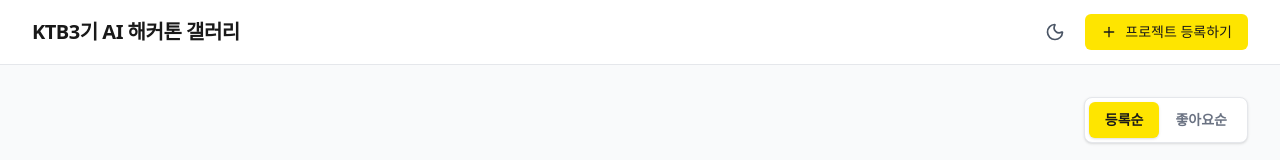
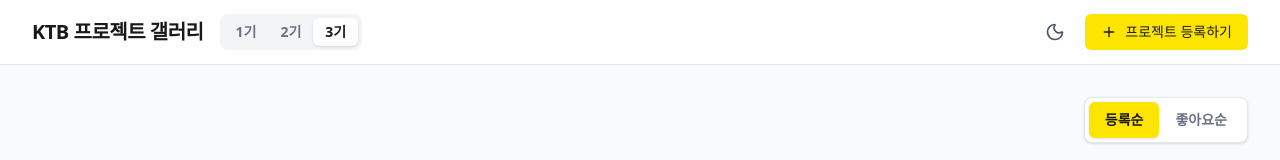
Before and after one commit to kiwinam/ktb-hackerton-dashboard, a React (Vite) app: page / in a window 1280 px wide. Shown: the top 160 px of the page. Built offline with nearby package versions, Linux system fonts and the light colour scheme; no server answers; the database is empty.

Commit message:
feat: 기수별 관리 기능 추가

```diff
--- a/index.html
+++ b/index.html
@@ -3,7 +3,7 @@
 <meta charset="UTF-8" />
 <link rel="icon" type="image/svg+xml" href="/ktb_favicon.svg" />
 <meta name="viewport" content="width=device-width, initial-scale=1.0" />
-<title>KTB AI 해커톤 갤러리</title>
+<title>KTB 프로젝트 갤러리</title>
 <meta name="description" content="카카오 테크 부트캠프 해커톤 프로젝트 갤러리입니다.">
 <meta property="og:title" content="KTB 3기 AI 해커톤 갤러리">
 <meta property="og:description" content="카카오 테크 부트캠프 해커톤 프로젝트 갤러리입니다.">
--- a/src/App.jsx
+++ b/src/App.jsx
@@ -108,7 +108,14 @@ function App() {
 
 
 
-  const sortedProjects = [...projects].sort((a, b) => {
+  // Generation State
+  const [selectedGeneration, setSelectedGeneration] = useState(3);
+
+  // ... (existing code)
+
+  const sortedProjects = [...projects]
+    .filter(p => (p.generation || 3) === selectedGeneration) // Filter by generation (default to 3)
+    .sort((a, b) => {
       if (sortBy === 'likes') {
         const likesA = a.likes || 0;
         const likesB = b.likes || 0;
@@ -122,7 +129,13 @@ function App() {
 
   return (
     <div className="min-h-screen bg-gray-50 dark:bg-gray-900 font-sans transition-colors duration-200">
-      <Header onRegister={() => setIsModalOpen(true)} theme={theme} toggleTheme={toggleTheme} />
+      <Header
+        onRegister={() => setIsModalOpen(true)}
+        theme={theme}
+        toggleTheme={toggleTheme}
+        selectedGeneration={selectedGeneration}
+        onSelectGeneration={setSelectedGeneration}
+      />
 
       <main className="max-w-7xl mx-auto px-4 sm:px-6 lg:px-8 py-8">
         <div className="flex justify-end mb-6">
@@ -175,6 +188,7 @@ function App() {
         onClose={handleCloseModal}
         initialData={editingProject}
         onSuccess={(msg) => showToast(msg)}
+        defaultGeneration={selectedGeneration}
       />
 
       <PasswordModal
--- a/src/components/Header.jsx
+++ b/src/components/Header.jsx
@@ -1,14 +1,28 @@
 import React from 'react';
 import { Sparkles, Plus, Moon, Sun } from 'lucide-react';
 
-const Header = ({ onRegister, theme, toggleTheme }) => {
+const Header = ({ onRegister, theme, toggleTheme, selectedGeneration, onSelectGeneration }) => {
 	return (
 		<header className="bg-white dark:bg-gray-800 border-b border-gray-200 dark:border-gray-700 sticky top-0 z-10 transition-colors duration-200">
 			<div className="max-w-7xl mx-auto px-4 sm:px-6 lg:px-8 h-16 flex items-center justify-between">
-				<div className="flex items-center space-x-2">
+				<div className="flex items-center space-x-4">
 					<h1 className="text-xl font-bold text-kakao-black dark:text-white tracking-tight">
-						KTB3기 AI 해커톤 갤러리
+						KTB 프로젝트 갤러리
 					</h1>
+					<div className="flex items-center bg-gray-100 dark:bg-gray-700 rounded-lg p-1">
+						{[1, 2, 3].map((gen) => (
+							<button
+								key={gen}
+								onClick={() => onSelectGeneration(gen)}
+								className={`px-3 py-1 text-sm font-bold rounded-md transition-all ${selectedGeneration === gen
+									? 'bg-white dark:bg-gray-600 text-kakao-black dark:text-white shadow-sm'
+									: 'text-gray-500 dark:text-gray-400 hover:text-gray-900 dark:hover:text-gray-200'
+									}`}
+							>
+								{gen}기
+							</button>
+						))}
+					</div>
 				</div>
 				<div className="flex items-center gap-3">
 					<button
--- a/src/components/RegisterModal.jsx
+++ b/src/components/RegisterModal.jsx
@@ -3,7 +3,7 @@ import { X, Loader2, Sparkles, Wand2 } from 'lucide-react';
 import { motion, AnimatePresence } from 'framer-motion';
 import { addProject, updateProject } from '../lib/firebase';
 
-const RegisterModal = ({ isOpen, onClose, initialData = null, onSuccess }) => {
+const RegisterModal = ({ isOpen, onClose, initialData = null, onSuccess, defaultGeneration = 3 }) => {
 	const [loading, setLoading] = useState(false);
 	const [fetchingOg, setFetchingOg] = useState(false);
 	const [formData, setFormData] = useState({
@@ -14,7 +14,8 @@ const RegisterModal = ({ isOpen, onClose, initialData = null, onSuccess }) => {
 		url: '',
 		imageUrl: '',
 		password: '',
-		tags: []
+		tags: [],
+		generation: defaultGeneration
 	});
 	const [tagInput, setTagInput] = useState('');
 
@@ -31,7 +32,8 @@ const RegisterModal = ({ isOpen, onClose, initialData = null, onSuccess }) => {
 					url: initialData.url || '',
 					imageUrl: initialData.imageUrl || '',
 					password: initialData.password || '',
-					tags: initialData.tags || []
+					tags: initialData.tags || [],
+					generation: initialData.generation || defaultGeneration // Preserve existing gen or default
 				});
 			} else {
 				setFormData({
@@ -42,7 +44,8 @@ const RegisterModal = ({ isOpen, onClose, initialData = null, onSuccess }) => {
 					url: '',
 					imageUrl: '',
 					password: '',
-					tags: []
+					tags: [],
+					generation: defaultGeneration
 				});
 				setTagInput('');
 			}
@@ -51,7 +54,7 @@ const RegisterModal = ({ isOpen, onClose, initialData = null, onSuccess }) => {
 		return () => {
 			document.body.style.overflow = 'unset';
 		};
-	}, [isOpen, initialData]);
+	}, [isOpen, initialData, defaultGeneration]);
 
 	const handleChange = (e) => {
 		setFormData({
```
Lines whose indentation alone changed are shown as unchanged.
